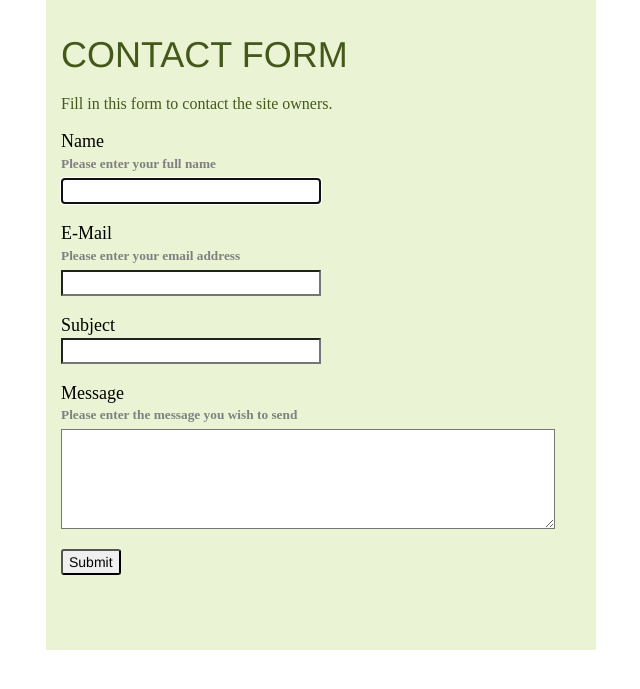
After one commit to AlexM52/info3180-lab3, a Flask app: page /contact in a window 1280 px wide. The commit adds this page. Shown: the top 689 px of the page, without its empty margins (319-959 px from the left). Run offline with Flask 2, Linux system fonts and the light colour scheme; style sheets or scripts are compiled from the project's sources; some libraries are stand-ins or nearby versions.

Commit message:
Customized app: form at /contact will now send email on submit, but for some reason, all form data is inserted into email message From header. Not sure why.

```diff
--- /dev/null
+++ b/app/static/css/mystyle.css
@@ -0,0 +1,47 @@
+.div_cb {
+  background-color: #EAF4D5;
+  width: 550px;
+  height: 650px;
+  margin: auto;
+  padding: 15px;
+}
+
+.div_cb h1 {
+  color: #44581A;
+}
+
+.div_cb h3 {
+  color: #44581A;
+  font-family: serif;
+  font-size: 12pt;
+}
+
+.div_cb h4 {
+  color: black;
+  font-family: serif;
+  margin-top: 20px;
+  margin-bottom: 2px;
+}
+
+.div_cb label {
+  display: block;
+  font-size: 10pt;
+  color: gray;
+  font-weight: none;
+  font-family: serif;
+}
+
+.div_cb .inp_txt {
+  width: 50%;
+  /*height: 100px;*/
+}
+
+.div_cb textarea {
+  width: 95%;
+  height: 100px;
+}
+
+.div_cb .btn_submit {
+  margin-top: 20px;
+  border-radius: 3px;
+}
--- a/app/templates/base.html
+++ b/app/templates/base.html
@@ -18,6 +18,7 @@
   <link rel="stylesheet" href="/static/css/bootstrap.min.css">
   <link rel="stylesheet" href="/static/css/bootstrap-theme.min.css">
   <link rel="stylesheet/less" href="/static/css/main.less">
+  <link rel="stylesheet" href="/static/css/mystyle.css">
   {% block css %}{% endblock %}
 
   <!-- Rather use `less.js` to dynamically compile your `stylesheet/less` files? -->
--- /dev/null
+++ b/app/templates/contact.html
@@ -0,0 +1,28 @@
+{% extends "base.html" %}
+
+
+{% block js %}
+{% endblock %}
+
+
+{% block main %}
+<div class="div_cb">
+  <form action="{{ url_for('contact') }}" method="post">
+    <h1>CONTACT FORM</h1>
+    <h3>Fill in this form to contact the site owners.</h3>
+    <h4>Name</h4>
+    <label>Please enter your full name</label>
+    <input class="inp_txt" type="text" name="name" autofocus />
+    <h4>E-Mail</h4>
+    <label>Please enter your email address</label>
+    <input class="inp_txt" type="email" name="email" />
+    <h4>Subject</h4>
+    <!--<label>Please enter your full name</label>-->
+    <input class="inp_txt" type="text" name="subject" />
+    <h4>Message</h4>
+    <label>Please enter the message you wish to send</label>
+    <textarea name="message"></textarea>
+    <input class="btn_submit" type="submit" name="submit" value="Submit" />
+  </form>
+</div>
+{% endblock %}
--- a/app/views.py
+++ b/app/views.py
@@ -8,6 +8,7 @@ This file creates your application.
 
 from app import app
 from flask import render_template, request, redirect, url_for
+import smtplib
 
 
 ###
@@ -24,6 +25,57 @@ def home():
 def about():
     """Render the website's about page."""
     return render_template('about.html')
+
+
+@app.route('/contact', methods=['POST', 'GET'])
+def contact():
+    """Render the website's about page."""
+    if request.method=='POST':
+      fromname = request.form['name']
+      fromaddr = request.form['email']
+      subject = request.form['subject']
+      msg = request.form['message']
+      sendemail(fromname, fromaddr, subject, msg)
+    return render_template('contact.html')
+
+def sendemail(fromname, fromaddr, subject, msg):
+    """Sends email from contact page."""
+    message = """From: {} <{}>
+    To: {} <{}>
+    Subject: {}
+    {}
+    """
+
+    username = 'alex.info3180@gmail.com'    #email login username
+    password = '<pwd>'                       #email login password
+#     recipient_name = 'You'                        #insert destination address here
+#     recipient_addr = 'alex.info3180@gmail.com'    #insert destination address here
+
+#     fromname = request.form['name']
+#     fromaddr = request.form['email']
+#     toname = recipient_name
+#     toaddr = recipient_addr
+#     subject = request.form['subject']
+#     msg = request.form['message']
+    toname = 'You'
+    toaddr = 'alex.info3180@gmail.com'
+
+    messagetosend = message.format(
+     fromname,
+     fromaddr,
+     toname,
+     toaddr,
+     subject,
+     msg)
+
+    # The actual mail send
+    server = smtplib.SMTP('smtp.gmail.com:587')
+    server.starttls()
+    server.login(username,password)
+    server.sendmail(fromaddr, toaddr, messagetosend)
+    server.quit()
+
+
 
 
 ###
@@ -55,4 +107,4 @@ def page_not_found(error):
 
 
 if __name__ == '__main__':
-    app.run(debug=True,host="0.0.0.0",port="8888")
+    app.run(debug=True,host="0.0.0.0",port="8080")
```
